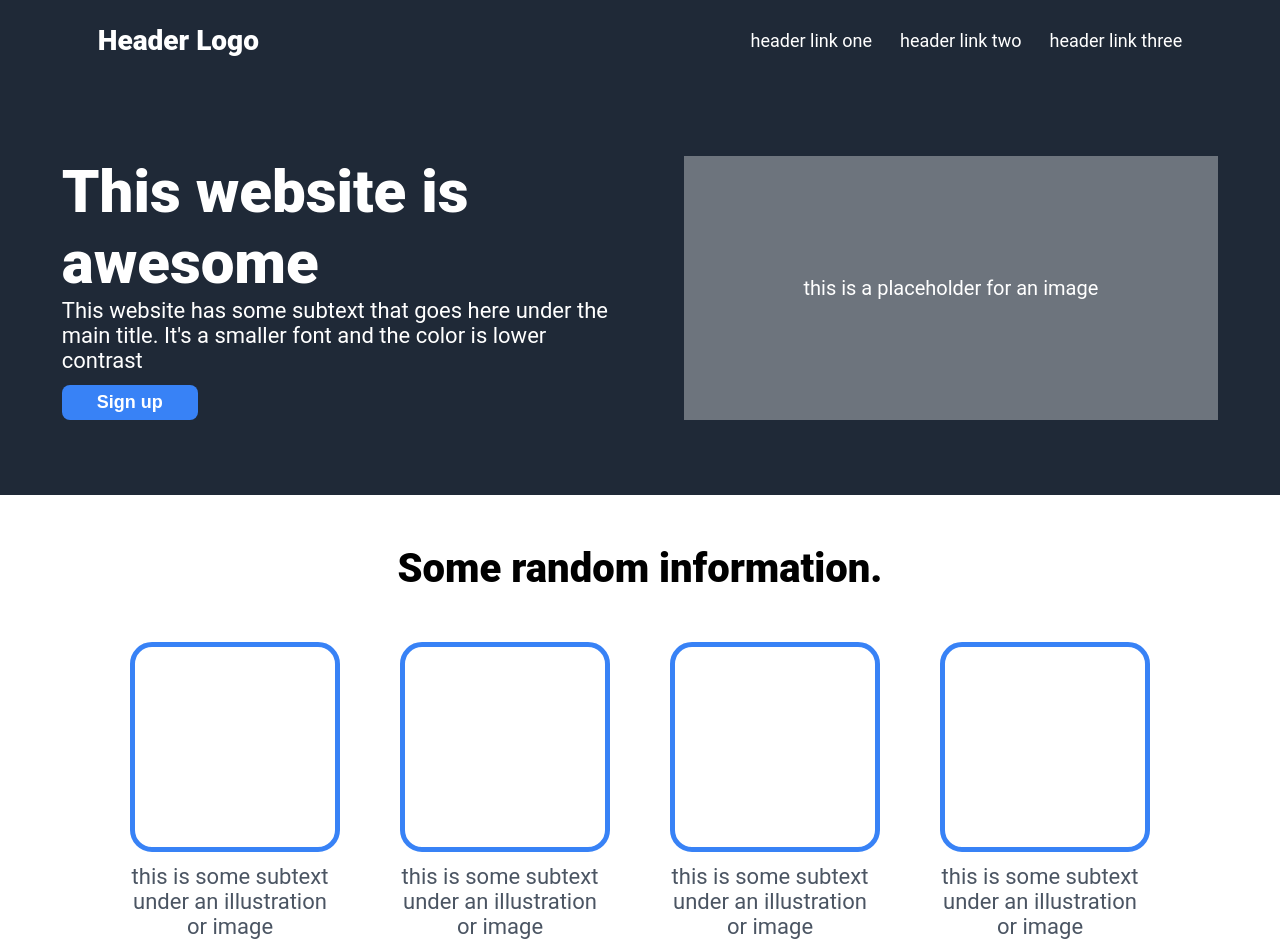
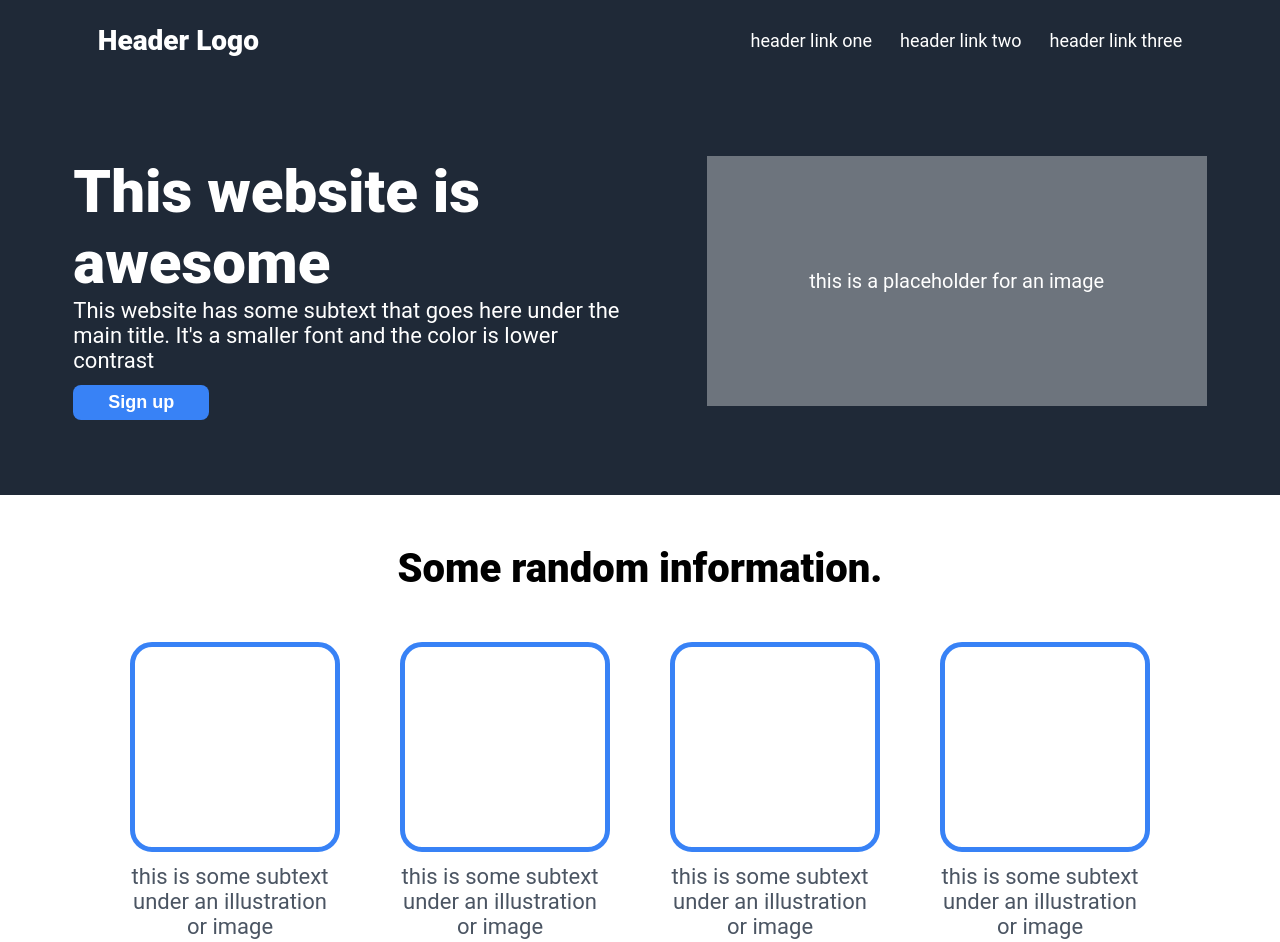
Before and after one commit to brazhnyknorman/F66_landing_page, a plain HTML site: page index.html in a window 1280 px wide. Shown: the top 942 px of the page. Drawn offline with Linux system fonts and the light colour scheme.

Commit message:
Change placeholder padding to height and width

```diff
--- a/styles.css
+++ b/styles.css
@@ -75,7 +75,8 @@ ul {
 .placeholder {
   background-color: #6D747D;
   font-size: 20px;
-  padding: 120px;
+  height: 250px;
+  width: 500px;
 
   display: flex;
   justify-content: center;
```
